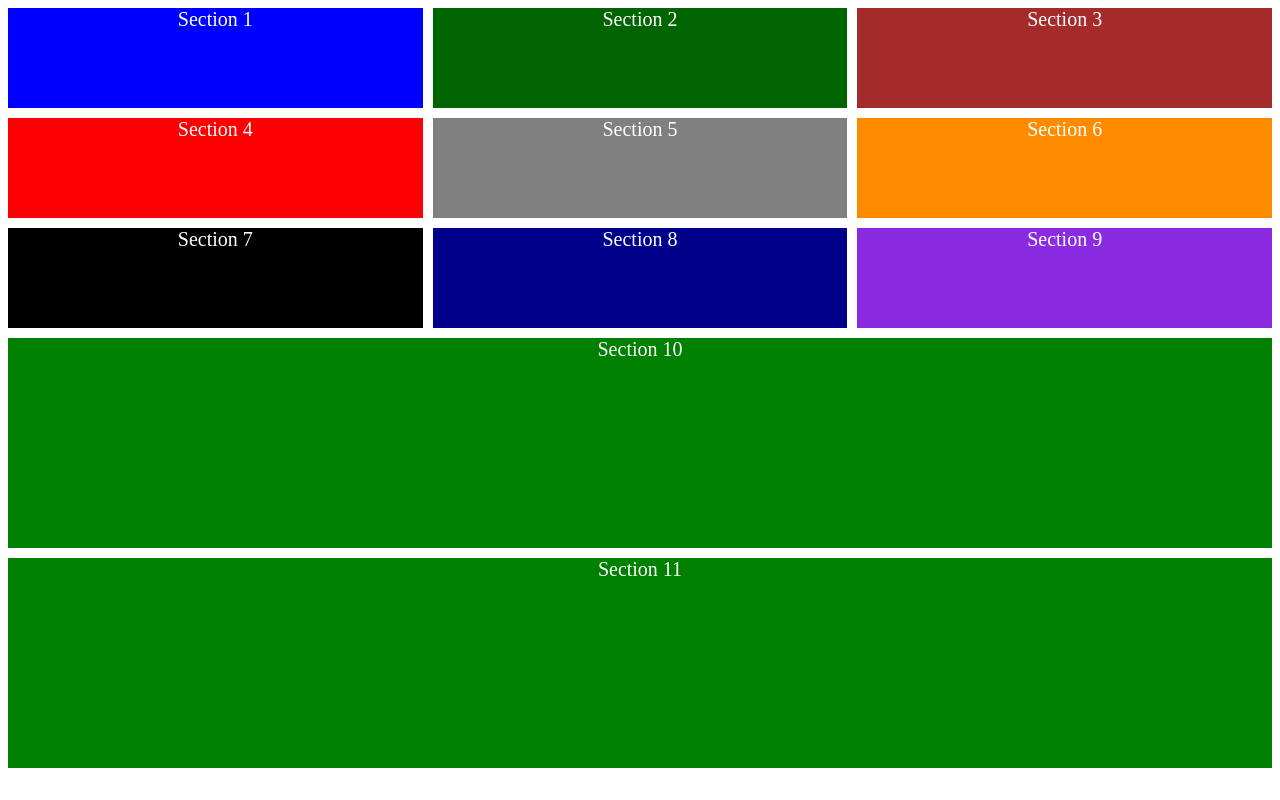
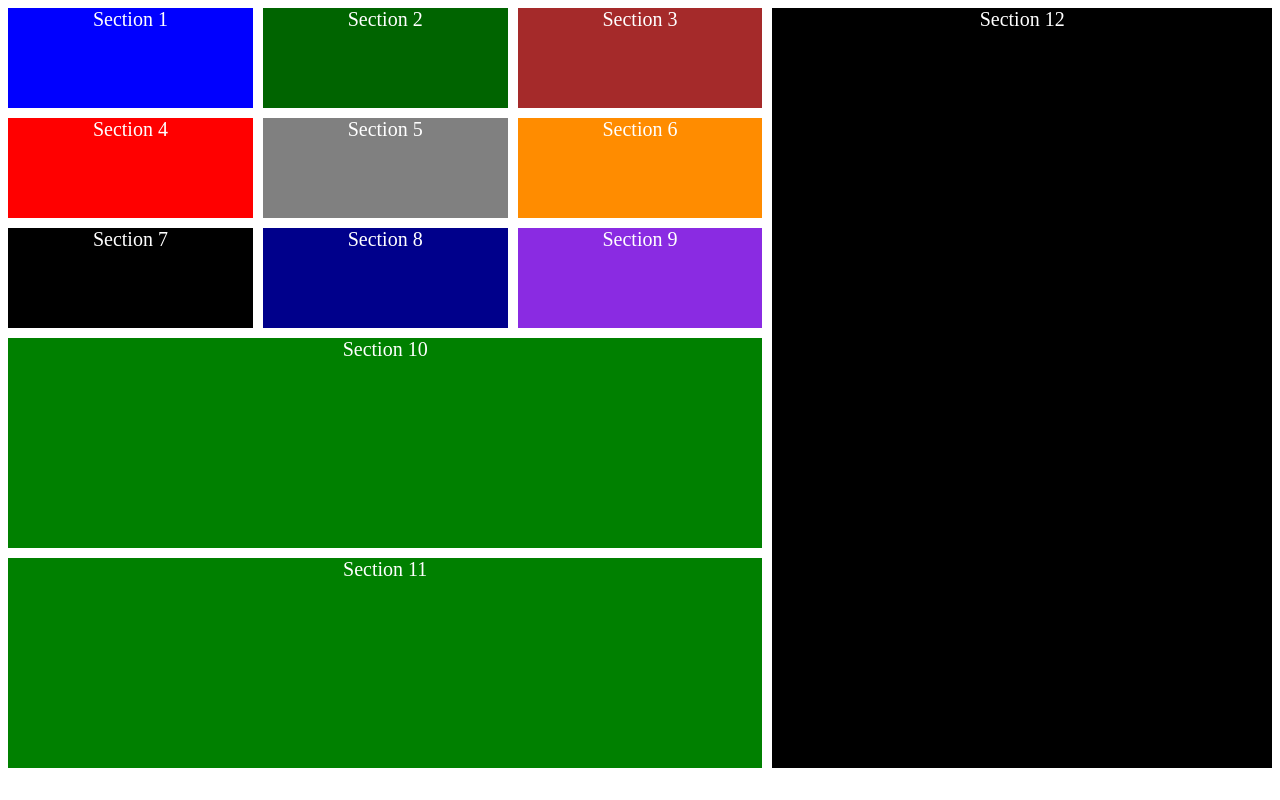
Before and after one commit to GabrielMerinoUCA/CSS-Grid, a plain HTML site: page index.html in a window 1280 px wide. Drawn offline with Linux system fonts and the light colour scheme.

Commit message:
Columns shortcut
we use the repeater function and the fr unit

```diff
--- a/index.html
+++ b/index.html
@@ -19,6 +19,7 @@
         <div class="section9">Section 9</div>
         <div class="section10">Section 10</div>
         <div class="section11">Section 11</div>
+        <div class="section12">Section 12</div>
     </div>
 </body>
 </html>
--- a/stylesheet.css
+++ b/stylesheet.css
@@ -1,7 +1,7 @@
 
 .container-grid {
     display: grid; /* this is what actaually creates the grid*/
-    grid-template-columns: auto auto auto; /*each auto is a column, auto resizes perfectly to the size of the browser windows*/
+    grid-template-columns: repeat(5, 1fr); /* first arg: amount of times second arg should repeat, second arg: value that will be repeated*/
     grid-auto-rows: 100px;
     grid-gap: 10px; /* the space between columns and rows, also called gutters*/
 }
@@ -94,3 +94,11 @@
     text-align: center;
     font-size: 20px;
 }
+.section12 {
+    grid-column: 4 / 6;
+    grid-row: 1 / 8;
+    background-color: black;
+    color: white;
+    text-align: center;
+    font-size: 20px;
+}
```
